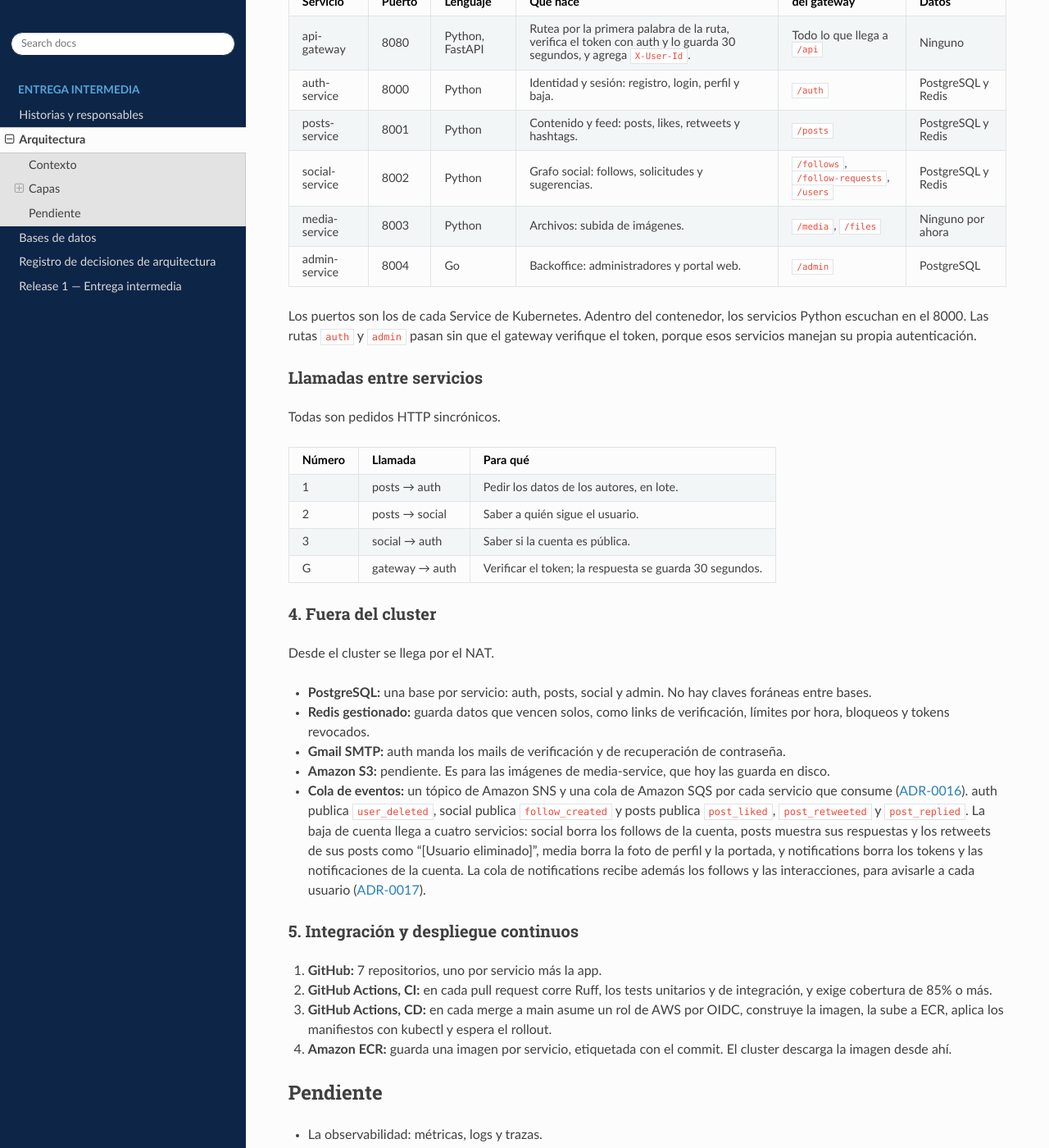
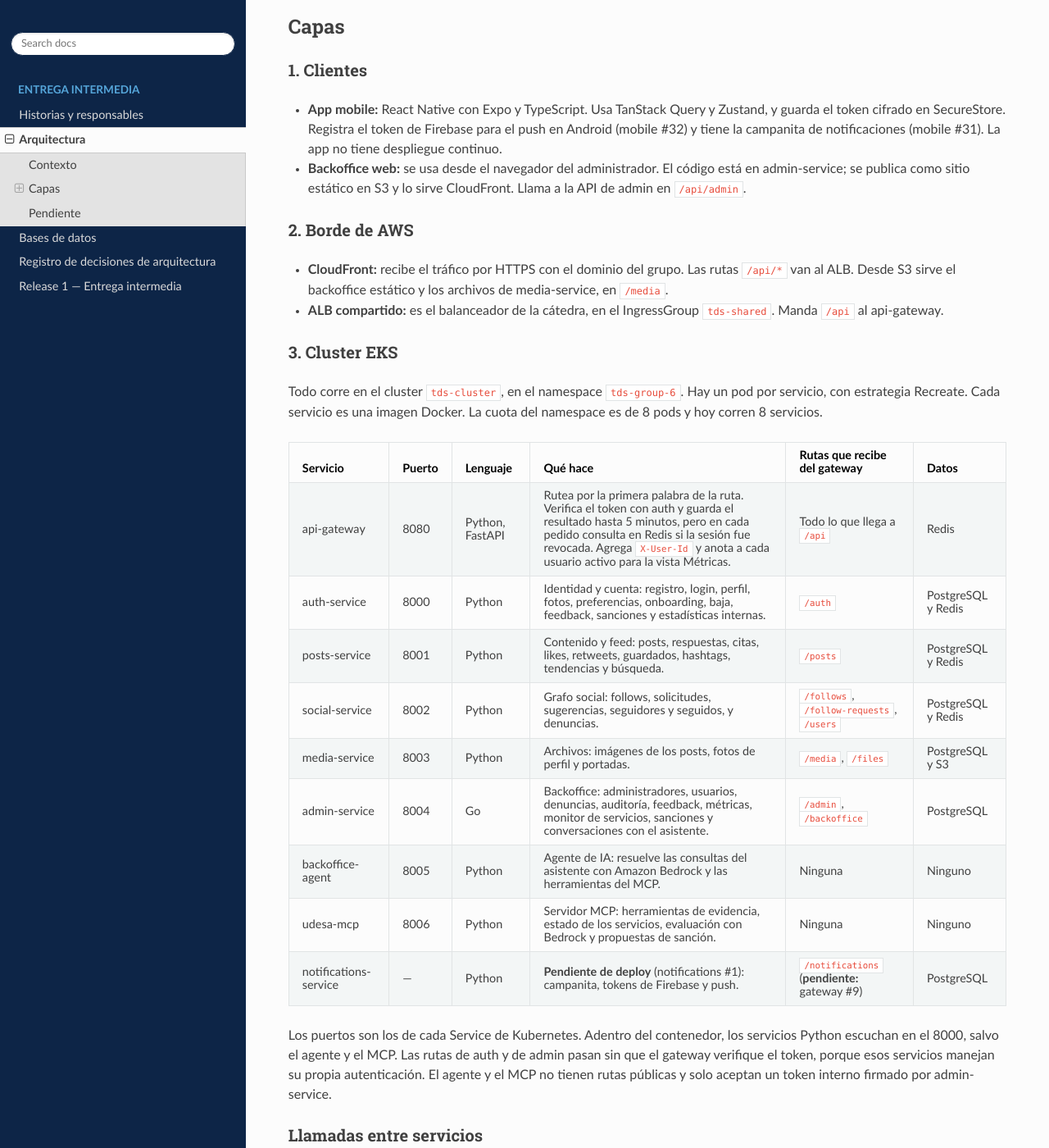
Before and after one commit to tds-g6-2s2026/udesa-x-docs, a Sphinx documentation site: the page built from docs/arquitectura.md, in a window 1280 px wide and 1400 px high, scrolled down 1540 px. Shown: the whole window at 82% size. Built offline with Sphinx 7.4.7 and the Read the Docs theme 3.1.0, drawn with Linux system fonts in a browser that asks for light colours; some of the changed text lies outside the part shown.

Commit message:
docs: arquitectura al 21/11 para la entrega final
Suma backoffice-agent y udesa-mcp con Amazon Bedrock, media con S3, la observabilidad con Grafana Cloud y Langfuse, las llamadas entre servicios verificadas en el código y lo pendiente: la cola SNS+SQS, notifications-service y Firebase. El diagrama pasa a tener su fuente en SVG.

````diff
--- a/docs/arquitectura.md
+++ b/docs/arquitectura.md
@@ -5,77 +5,103 @@
 :width: 100%
 ```
 
-UdeSA-X está armado con microservicios separados por responsabilidad, y cada uno tiene su propia base. La app habla solo con el gateway. Los servicios se llaman entre sí por HTTP dentro del cluster.
+Estado de `main` al 21 de noviembre de 2026. Lo que todavía está en un pull request abierto figura como **pendiente**, con la referencia al PR.
+
+UdeSA-X está armado con microservicios separados por responsabilidad, y cada uno tiene su propia base. La app habla solo con el gateway. Los servicios se llaman entre sí por HTTP dentro del cluster. El backoffice suma un asistente de IA: un agente y un servidor MCP que usan Amazon Bedrock.
 
 ## Contexto
 
 | Elemento | Tipo | Relación con UdeSA-X |
 |---|---|---|
-| Usuario de la app | Persona | Usa la app mobile para publicar, seguir y leer su feed. |
-| Administrador | Persona | Usa el backoffice web para gestionar administradores. |
-| Gmail | Sistema externo | Envía los mails de verificación y de recuperación de contraseña. |
-| AWS | Sistema externo | Aloja la plataforma: CloudFront, el balanceador, el cluster EKS y las imágenes en ECR. |
+| Usuario de la app | Persona | Usa la app mobile para publicar, seguir, leer su feed y recibir notificaciones. |
+| Administrador | Persona | Usa el backoffice web para moderar cuentas, ver métricas y consultar al asistente de IA. |
+| Gmail | Sistema externo | Envía los mails de verificación, de recuperación de contraseña y de advertencias de moderación, los avisos a soporte y las alertas de servicios caídos. |
+| AWS | Sistema externo | Aloja la plataforma: CloudFront, el balanceador, el cluster EKS, las imágenes en ECR, los archivos en S3 y el modelo de Amazon Bedrock. La cola de eventos en SNS y SQS está pendiente. |
+| Firebase Cloud Messaging | Sistema externo | Entrega las notificaciones push en Android. **Pendiente:** lo usa notifications-service, que todavía no está desplegado. |
+| Grafana Cloud | Sistema externo | Recibe las trazas, métricas y logs de los servicios por OpenTelemetry. |
+| Langfuse | Sistema externo | Recibe las trazas del agente de IA, solo con metadatos. |
 | GitHub | Sistema externo | Guarda el código y corre la integración y el despliegue continuos. |
 
 ## Capas
 
 ### 1. Clientes
 
-- **App mobile:** React Native con Expo y TypeScript. Usa TanStack Query y Zustand, y guarda el token cifrado en SecureStore.
-- **Backoffice web:** se usa desde el navegador del administrador. El portal lo sirve admin-service.
+- **App mobile:** React Native con Expo y TypeScript. Usa TanStack Query y Zustand, y guarda el token cifrado en SecureStore. Registra el token de Firebase para el push en Android (mobile #32) y tiene la campanita de notificaciones (mobile #31). La app no tiene despliegue continuo.
+- **Backoffice web:** se usa desde el navegador del administrador. El código está en admin-service; se publica como sitio estático en S3 y lo sirve CloudFront. Llama a la API de admin en `/api/admin`.
 
 ### 2. Borde de AWS
 
-- **CloudFront:** recibe el tráfico por HTTPS con el dominio del grupo. Las rutas `/api/*` van al ALB.
+- **CloudFront:** recibe el tráfico por HTTPS con el dominio del grupo. Las rutas `/api/*` van al ALB. Desde S3 sirve el backoffice estático y los archivos de media-service, en `/media`.
 - **ALB compartido:** es el balanceador de la cátedra, en el IngressGroup `tds-shared`. Manda `/api` al api-gateway.
 
 ### 3. Cluster EKS
 
-Todo corre en el cluster `tds-cluster`, en el namespace `tds-group-6`. Hay un pod por servicio, con estrategia Recreate y una cuota de 8 pods. Cada servicio es una imagen Docker.
+Todo corre en el cluster `tds-cluster`, en el namespace `tds-group-6`. Hay un pod por servicio, con estrategia Recreate. Cada servicio es una imagen Docker. La cuota del namespace es de 8 pods y hoy corren 8 servicios.
 
 | Servicio | Puerto | Lenguaje | Qué hace | Rutas que recibe del gateway | Datos |
 |---|---|---|---|---|---|
-| api-gateway | 8080 | Python, FastAPI | Rutea por la primera palabra de la ruta, verifica el token con auth y lo guarda 30 segundos, y agrega `X-User-Id`. | Todo lo que llega a `/api` | Ninguno |
-| auth-service | 8000 | Python | Identidad y sesión: registro, login, perfil y baja. | `/auth` | PostgreSQL y Redis |
-| posts-service | 8001 | Python | Contenido y feed: posts, likes, retweets y hashtags. | `/posts` | PostgreSQL y Redis |
-| social-service | 8002 | Python | Grafo social: follows, solicitudes y sugerencias. | `/follows`, `/follow-requests`, `/users` | PostgreSQL y Redis |
-| media-service | 8003 | Python | Archivos: subida de imágenes. | `/media`, `/files` | Ninguno por ahora |
-| admin-service | 8004 | Go | Backoffice: administradores y portal web. | `/admin` | PostgreSQL |
+| api-gateway | 8080 | Python, FastAPI | Rutea por la primera palabra de la ruta. Verifica el token con auth y guarda el resultado hasta 5 minutos, pero en cada pedido consulta en Redis si la sesión fue revocada. Agrega `X-User-Id` y anota a cada usuario activo para la vista Métricas. | Todo lo que llega a `/api` | Redis |
+| auth-service | 8000 | Python | Identidad y cuenta: registro, login, perfil, fotos, preferencias, onboarding, baja, feedback, sanciones y estadísticas internas. | `/auth` | PostgreSQL y Redis |
+| posts-service | 8001 | Python | Contenido y feed: posts, respuestas, citas, likes, retweets, guardados, hashtags, tendencias y búsqueda. | `/posts` | PostgreSQL y Redis |
+| social-service | 8002 | Python | Grafo social: follows, solicitudes, sugerencias, seguidores y seguidos, y denuncias. | `/follows`, `/follow-requests`, `/users` | PostgreSQL y Redis |
+| media-service | 8003 | Python | Archivos: imágenes de los posts, fotos de perfil y portadas. | `/media`, `/files` | PostgreSQL y S3 |
+| admin-service | 8004 | Go | Backoffice: administradores, usuarios, denuncias, auditoría, feedback, métricas, monitor de servicios, sanciones y conversaciones con el asistente. | `/admin`, `/backoffice` | PostgreSQL |
+| backoffice-agent | 8005 | Python | Agente de IA: resuelve las consultas del asistente con Amazon Bedrock y las herramientas del MCP. | Ninguna | Ninguno |
+| udesa-mcp | 8006 | Python | Servidor MCP: herramientas de evidencia, estado de los servicios, evaluación con Bedrock y propuestas de sanción. | Ninguna | Ninguno |
+| notifications-service | — | Python | **Pendiente de deploy** (notifications #1): campanita, tokens de Firebase y push. | `/notifications` (**pendiente:** gateway #9) | PostgreSQL |
 
-Los puertos son los de cada Service de Kubernetes. Adentro del contenedor, los servicios Python escuchan en el 8000. Las rutas `auth` y `admin` pasan sin que el gateway verifique el token, porque esos servicios manejan su propia autenticación.
+Los puertos son los de cada Service de Kubernetes. Adentro del contenedor, los servicios Python escuchan en el 8000, salvo el agente y el MCP. Las rutas de auth y de admin pasan sin que el gateway verifique el token, porque esos servicios manejan su propia autenticación. El agente y el MCP no tienen rutas públicas y solo aceptan un token interno firmado por admin-service.
 
 ### Llamadas entre servicios
 
-Todas son pedidos HTTP sincrónicos.
+Todas son pedidos HTTP sincrónicos dentro del cluster. Los números son los del diagrama.
 
 | Número | Llamada | Para qué |
 |---|---|---|
 | 1 | posts → auth | Pedir los datos de los autores, en lote. |
 | 2 | posts → social | Saber a quién sigue el usuario. |
-| 3 | social → auth | Saber si la cuenta es pública. |
-| G | gateway → auth | Verificar el token; la respuesta se guarda 30 segundos. |
+| 3 | posts → media | Validar que las imágenes de un post sean del autor. |
+| 4 | social → auth | Saber si la cuenta es pública y pedir datos de usuarios en lote. |
+| 5 | social → admin | Entregar las denuncias, con un token de servicio. |
+| 6 | auth → media | Validar la foto de perfil o la portada nueva y borrar la anterior. |
+| 7 | auth → admin | Entregar el feedback que mandan los usuarios. |
+| 8 | admin → auth, posts y social | Buscador y detalle de usuarios, bloqueos, sanciones, estadísticas y evidencia de publicaciones. |
+| 9 | admin ⇄ backoffice-agent | admin le pasa al agente una consulta del asistente; el agente toma la ejecución y guarda el resultado en admin. |
+| 10 | backoffice-agent → udesa-mcp | Usar las herramientas del asistente. |
+| 11 | udesa-mcp → admin | Leer la evidencia y guardar las propuestas de sanción, siempre a través de admin. |
+| G | gateway → auth | Verificar el token. |
+| M | admin → todos | Monitor: consulta el `/healthcheck` de cada servicio y avisa por mail si alguno cae. |
+
+Además, el gateway y auth comparten dos datos en Redis: auth publica las revocaciones de sesión que lee el gateway, y el gateway anota los usuarios en línea que auth cuenta para Métricas.
 
 ### 4. Fuera del cluster
 
 Desde el cluster se llega por el NAT.
 
-- **PostgreSQL:** una base por servicio: auth, posts, social y admin. No hay claves foráneas entre bases.
-- **Redis gestionado:** guarda datos que vencen solos, como links de verificación, límites por hora, bloqueos y tokens revocados.
-- **Gmail SMTP:** auth manda los mails de verificación y de recuperación de contraseña.
-- **Amazon S3:** pendiente. Es para las imágenes de media-service, que hoy las guarda en disco.
-- **Cola de eventos:** un tópico de Amazon SNS y una cola de Amazon SQS por cada servicio que consume ({doc}`ADR-0016 <adr-0016>`). auth publica `user_deleted`, social publica `follow_created` y posts publica `post_liked`, `post_retweeted` y `post_replied`. La baja de cuenta llega a cuatro servicios: social borra los follows de la cuenta, posts muestra sus respuestas y los retweets de sus posts como "[Usuario eliminado]", media borra la foto de perfil y la portada, y notifications borra los tokens y las notificaciones de la cuenta. La cola de notifications recibe además los follows y las interacciones, para avisarle a cada usuario ({doc}`ADR-0017 <adr-0017>`).
+- **PostgreSQL:** una base por servicio: auth, posts, social, media y admin. notifications tendrá la suya. No hay claves foráneas entre bases.
+- **Redis gestionado:** guarda datos que vencen solos, como links de verificación, límites por hora, bloqueos, tokens revocados y el ranking de tendencias, y la lista de usuarios en línea del gateway.
+- **Gmail SMTP:** auth manda los mails de verificación, de recuperación de contraseña y las advertencias de moderación. admin manda los avisos a soporte por cada feedback y las alertas de servicios caídos.
+- **Amazon S3:** guarda los archivos de media-service. El pod accede con IRSA, sin claves en el código, y CloudFront sirve los archivos.
+- **Amazon Bedrock:** modelo del agente y evaluador del MCP, en us-east-2. Los dos pods usan un rol de IAM por IRSA.
+- **Firebase Cloud Messaging:** **pendiente**. notifications-service manda los push con la API HTTP v1 de FCM; la app ya registra el token del celular.
+- **Grafana Cloud:** recibe por OTLP las trazas, métricas y logs de api-gateway, auth, posts, social, media y admin.
+- **Langfuse:** recibe las trazas del agente con el modelo, los tokens, la duración y las herramientas usadas, nunca el texto del chat. Falta confirmar que esté activo en EKS (ver Pendiente).
+- **Cola de eventos:** **pendiente**. Un tópico de Amazon SNS y una cola de Amazon SQS por cada servicio que consume ({doc}`ADR-0016 <adr-0016>`). auth publica `user_deleted`, social publica `follow_created` y posts publica `post_liked`, `post_retweeted` y `post_replied`. La baja de cuenta llega a cuatro servicios: social borra los follows de la cuenta, posts muestra sus respuestas y los retweets de sus posts como "[Usuario eliminado]", media borra la foto de perfil y la portada, y notifications borra los tokens y las notificaciones de la cuenta. La cola de notifications recibe además los follows y las interacciones, para avisarle a cada usuario ({doc}`ADR-0017 <adr-0017>`).
 
 ### 5. Integración y despliegue continuos
 
-1. **GitHub:** 7 repositorios, uno por servicio más la app.
-2. **GitHub Actions, CI:** en cada pull request corre Ruff, los tests unitarios y de integración, y exige cobertura de 85% o más.
-3. **GitHub Actions, CD:** en cada merge a main asume un rol de AWS por OIDC, construye la imagen, la sube a ECR, aplica los manifiestos con kubectl y espera el rollout.
+1. **GitHub:** un repositorio por servicio (nueve) y otro para la app, más `load-tests` (pruebas de carga), `udesa-x-docs` (esta documentación) y `udesa-x-project` (backlog y GitHub Project).
+2. **GitHub Actions, CI:** en cada pull request corre el lint (Ruff, o golangci-lint en admin), los tests unitarios y de integración, y exige cobertura de 85% o más. La cobertura se publica en Codecov.
+3. **GitHub Actions, CD:** en cada merge a main de auth, posts, social, media, admin y api-gateway asume un rol de AWS por OIDC, construye la imagen, la sube a ECR, aplica los manifiestos con kubectl y espera el rollout. backoffice-agent y udesa-mcp se despliegan con un workflow manual desde main, que antes verifica la cuota y los permisos.
 4. **Amazon ECR:** guarda una imagen por servicio, etiquetada con el commit. El cluster descarga la imagen desde ahí.
 
 ## Pendiente
 
-- La observabilidad: métricas, logs y trazas.
-- El almacenamiento en S3.
-- Al 2 de octubre de 2026, auth ya está desplegado en EKS y los demás servicios están en proceso.
+- **Cola de eventos (SNS y SQS):** auth #36, social #13 y #15, posts #27 y #33, y media #14 están aprobados. Falta que se creen el tópico y las cuatro colas en AWS y que el tutor aplique las ServiceAccounts de auth, social y posts (y sume los permisos de SQS al rol de media). Después se mergean en orden: auth #36, social #13, social #15, posts #33 dentro de posts #27, posts #27 y media #14.
+- **notifications-service:** notifications #1 está aprobado; falta su deploy, con sus manifiestos de Kubernetes y su observabilidad. gateway #9, la ruta `/notifications`, se mergea después. Con este servicio serían 9 pods: hay que confirmar la cuota con el tutor.
+- **Bloquear usuario (#33):** social #17 y posts #37 tienen cambios pedidos; social #18, posts #38, mobile #41 y #42 están aprobados. Al final, auth #44 borra el perfil público `GET /auth/users/{id}`, porque social pasa a armar el perfil con la ruta interna de auth.
+- **Post con video (#29):** media #13 (subida directa a S3 con URL firmada), gateway #14 (tope de 1 MB al body) y mobile #35.
+- **Borrado forzado de contenido (#54):** posts #29 y admin #37 tienen cambios pedidos; admin #38 espera a #37.
+- **Observabilidad del agente y del MCP en EKS:** el código exporta a Grafana Cloud y a Langfuse, pero sus manifiestos no definen las variables `OTEL_*` ni `LANGFUSE_*`. IA-14 (#77), las métricas del agente en Langfuse, sigue abierta.
 
 Las decisiones detrás de este diseño están en los [ADRs](adrs.md).
````
Also changed, not shown: docs/images/arquitectura.png, docs/images/arquitectura.svg (added).
